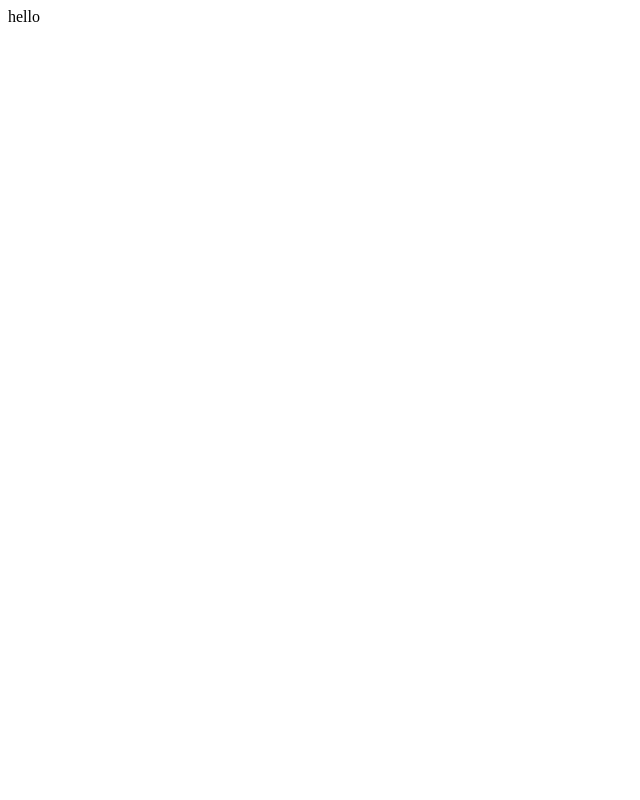
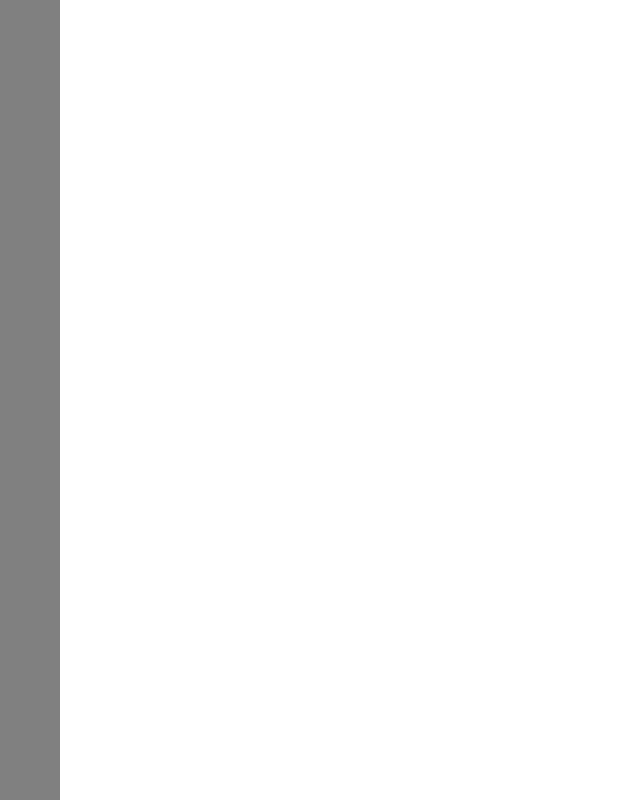
Before and after one commit to m-oniqu3/jot-react, a React (Create React App) app: page / in a window 1280 px wide. Shown: the whole page, without its empty margins (0-640 px from the left). Built offline with nearby package versions, Linux system fonts and the light colour scheme.

Commit message:
added nav component

```diff
--- /dev/null
+++ b/src/App.css
@@ -0,0 +1,5 @@
+* {
+  margin: 0;
+  padding: 0;
+  box-sizing: border-box;
+}
--- a/src/App.js
+++ b/src/App.js
@@ -1,7 +1,13 @@
 import React from "react";
+import "./App.css";
+import Navigation from "./components/nav/Navigation";
 
 function App() {
-  return <div>hello</div>;
+  return (
+    <div>
+      <Navigation />
+    </div>
+  );
 }
 
 export default App;
--- /dev/null
+++ b/src/components/nav/Navigation.js
@@ -0,0 +1,8 @@
+import React from "react";
+import styled from "./Navigation.module.css";
+
+const Navigation = () => {
+  return <nav className={styled.navbar}></nav>;
+};
+
+export default Navigation;
--- /dev/null
+++ b/src/components/nav/Navigation.module.css
@@ -0,0 +1,6 @@
+nav {
+  min-width: 60px;
+  background-color: gray;
+  position: fixed;
+  height: 100%;
+}
```
